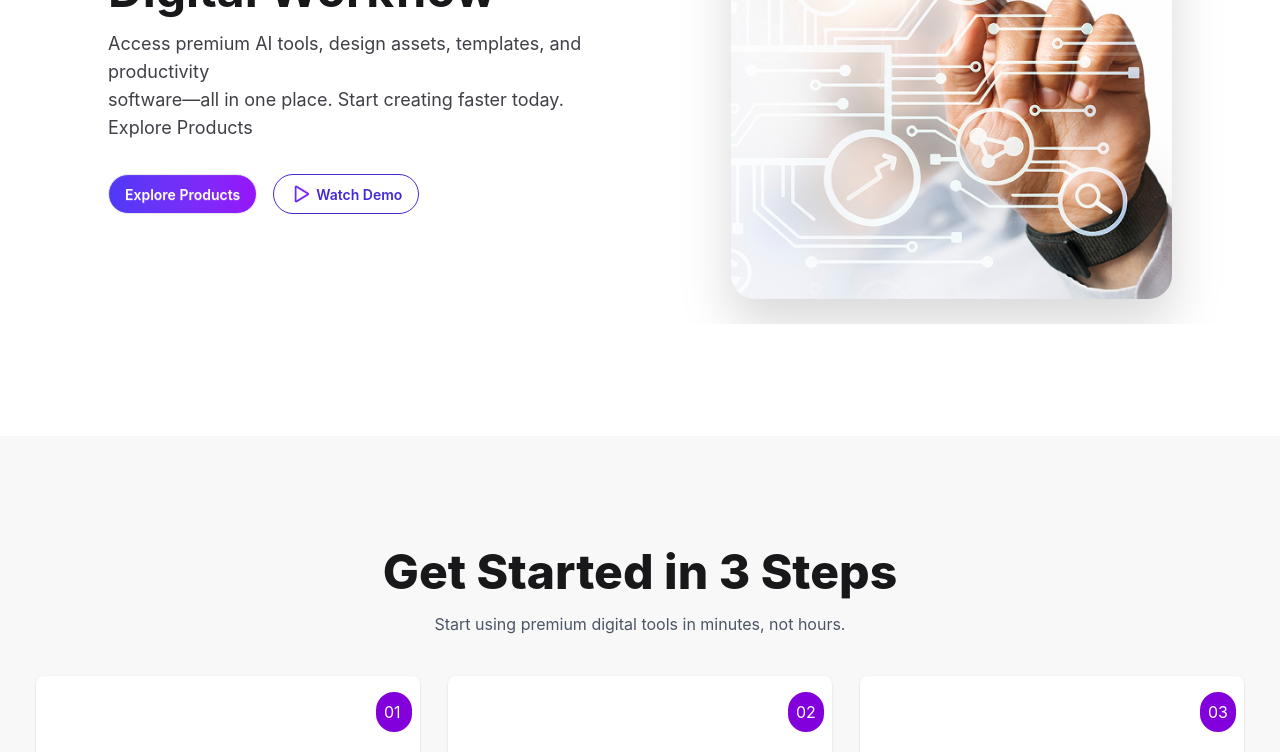
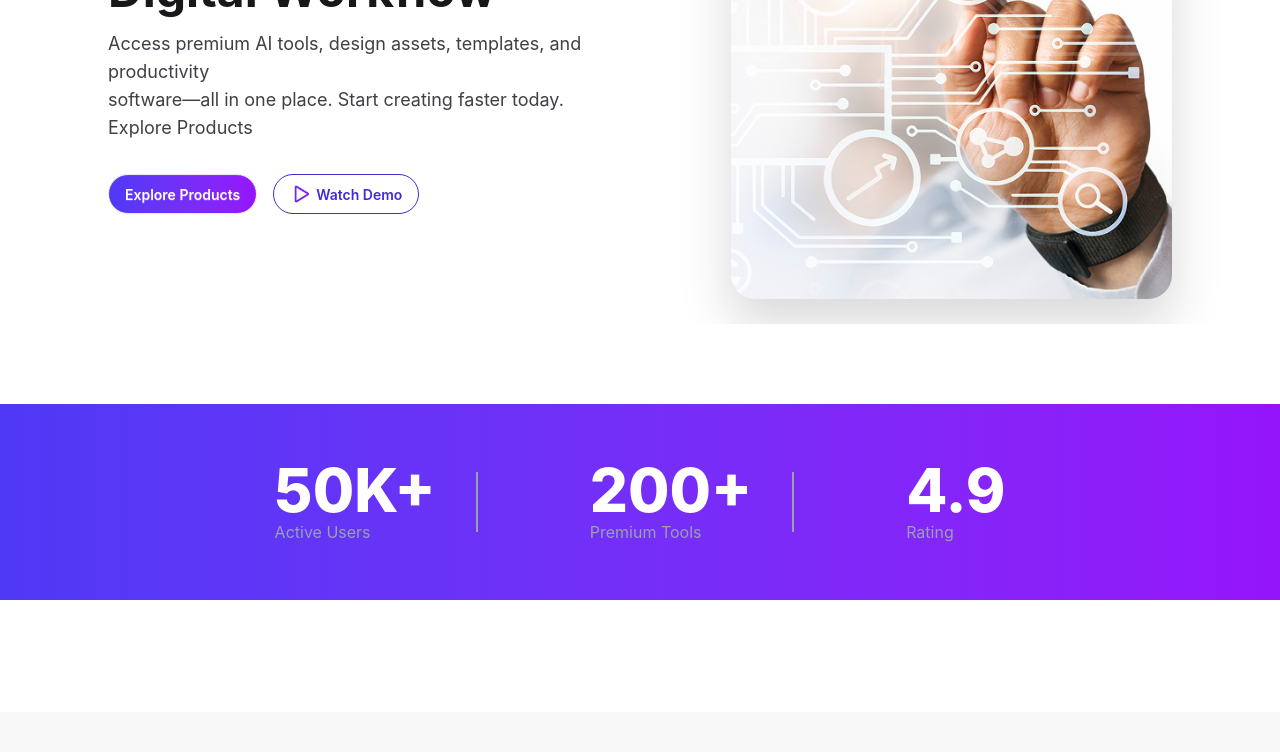
Before and after one commit to nayem-codes/Assignment06, a React (Vite) app: page / in a window 1280 px wide. Shown: the part 391-1143 px from the top of the page. Built offline with nearby package versions, Linux system fonts and the light colour scheme.

Commit message:
added info section

```diff
--- a/src/App.jsx
+++ b/src/App.jsx
@@ -9,6 +9,7 @@ import Footer from './components/footer/Footer'
 import Workflow from './components/workflow/Workflow'
 import Pricing from './components/pricing/Pricing'
 import Steps from './components/steps/Steps'
+import Info from './components/steps/info/Info'
 
 function App() {
   const [count, setCount] = useState(0)
@@ -17,6 +18,7 @@ function App() {
     <>
       <Navbar></Navbar>
       <Banner></Banner>
+      <Info></Info>
       <Steps></Steps>
       <Pricing></Pricing>
       <Workflow></Workflow>
--- /dev/null
+++ b/src/components/steps/info/Info.jsx
@@ -0,0 +1,25 @@
+import React from 'react';
+
+const Info = () => {
+    return (
+        <div className='bg-linear-to-r from-[#4F39F6] to-[#9514FA] flex justify-center items-center sm:gap-10  mt-20 gap-6 flex-wrap overflow-hidden w-90%'>
+            <div className='py-14 text-center sm:text-left'>
+                <h2 className='font-extrabold text-6xl text-white'>50K+</h2>
+                <p className='text-gray-400'>Active Users</p>
+            </div>
+            <div className='py-14 flex items-center'>
+                <div className='w-0.5 h-15 mr-28 bg-gray-400 hidden sm:block'></div>
+                <div><h2 className='font-extrabold text-6xl text-white'>200+</h2>
+                <p className='text-gray-400'>Premium Tools</p></div>
+            </div>
+            <div className='py-14 flex items-center'>
+                <div className='w-0.5 h-15 mr-28 bg-gray-400 hidden sm:block'></div>
+                <div><h2 className='font-extrabold text-6xl text-white'>4.9</h2>
+                <p className='text-gray-400'>Rating</p></div>
+            </div>
+
+        </div>
+    );
+};
+
+export default Info;
```
